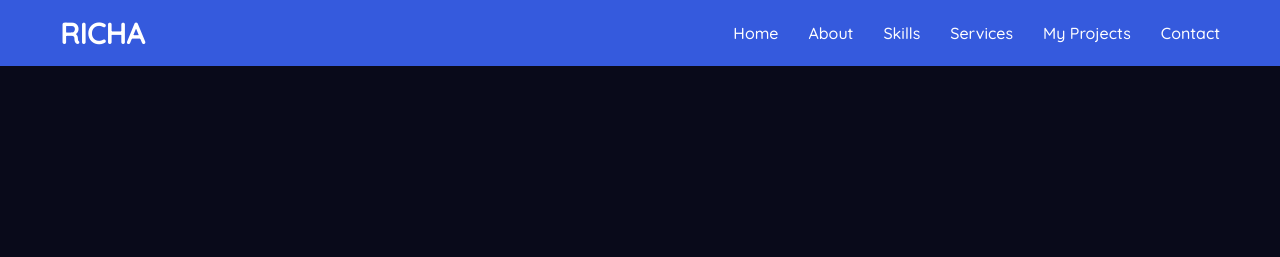
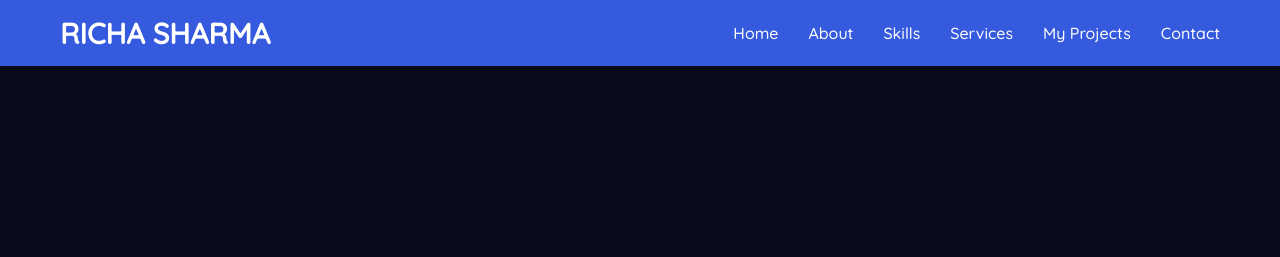
Before and after one commit to Richa039/richasharma.github.io-, a plain HTML site: page index.html in a window 1280 px wide. Shown: the top 257 px of the page. Drawn offline with Linux system fonts and the light colour scheme.

Commit message:
Update index.html

```diff
--- a/index.html
+++ b/index.html
@@ -86,7 +86,7 @@
 
 <nav>
   <div class="container">
-    <h1>RICHA</h1>
+    <h1>RICHA SHARMA</h1>
     <ul>
       <li><a href="#home">Home</a></li>
       <li><a href="#about">About</a></li>
@@ -100,7 +100,7 @@
 
 <section id="home" class="hero">
   <div class="hero-content">
-    <img src="images/richa.jpg" alt="Richa Sharma">
+    <img src="images/photo.jpg" alt="Richa Sharma">
     <h2>Hello, I'm Richa Sharma</h2>
     <p>Cybersecurity Engineer | AppSec, Cloud, Mobile, Firmware Security</p>
     <a href="#skills" class="btn">See My Work</a>
```
